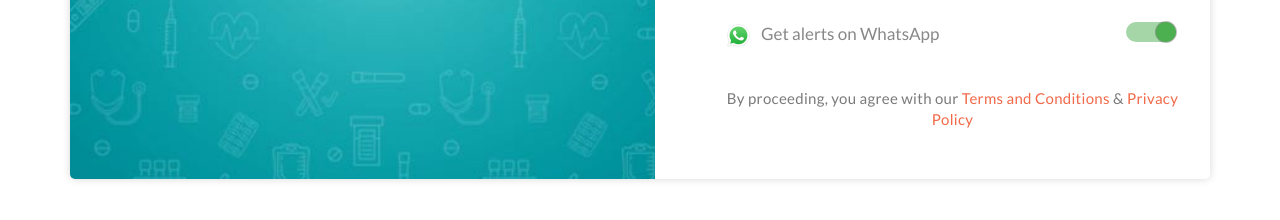
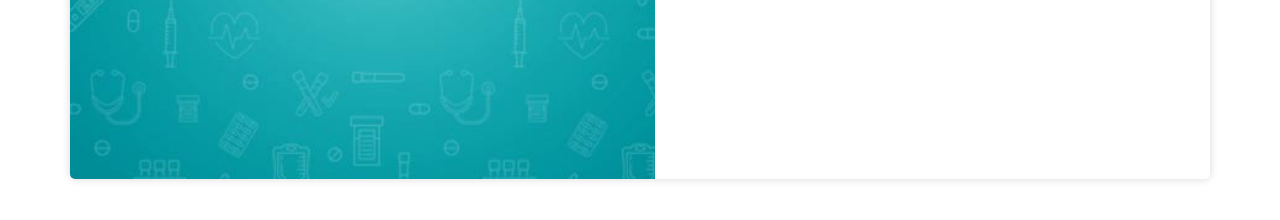
Before and after one commit to rohit-wushu/otp-screen, a plain HTML site: page login.html in a window 1280 px wide. Shown: the part 546-766 px from the top of the page. Drawn offline with nearby package versions, Linux system fonts and the light colour scheme.

Commit message:
Update login.html

```diff
--- a/login.html
+++ b/login.html
@@ -71,7 +71,7 @@
                                     <a href="javascript:void(0);" class="otp_submit_btn"> Login <img
                                             src="./assets/images/arrow-left-icon.png"> </a>
                                 </div>
-                                <div class="whatsapp_opt">
+                                <!-- <div class="whatsapp_opt">
                                     <div class="col-md-10 col-xs-9">
                                         <img src="./assets/images/whtsapp-img.png">Get alerts on WhatsApp
                                     </div>
@@ -85,14 +85,14 @@
                                         </div>
                                     </div>
                                     <div class="clearfix"></div>
-                                </div>
-                                <div class="right-terms text-center">
+                                </div> -->
+                                <!-- <div class="right-terms text-center">
                                     <p>By proceeding, you agree with our <span class="textdanger"><a
                                                 href="https://www.healthians.com/terms-condition" target="_blank"
                                                 class="login_url">Terms and Conditions</a></span> &amp; <span
                                             class="textdanger"><a href="https://www.healthians.com/privacy-policy"
                                                 target="_blank" class="login_url">Privacy Policy</a></span></p>
-                                </div>
+                                </div> -->
                             </div>
                         </div>
                     </div>
```
